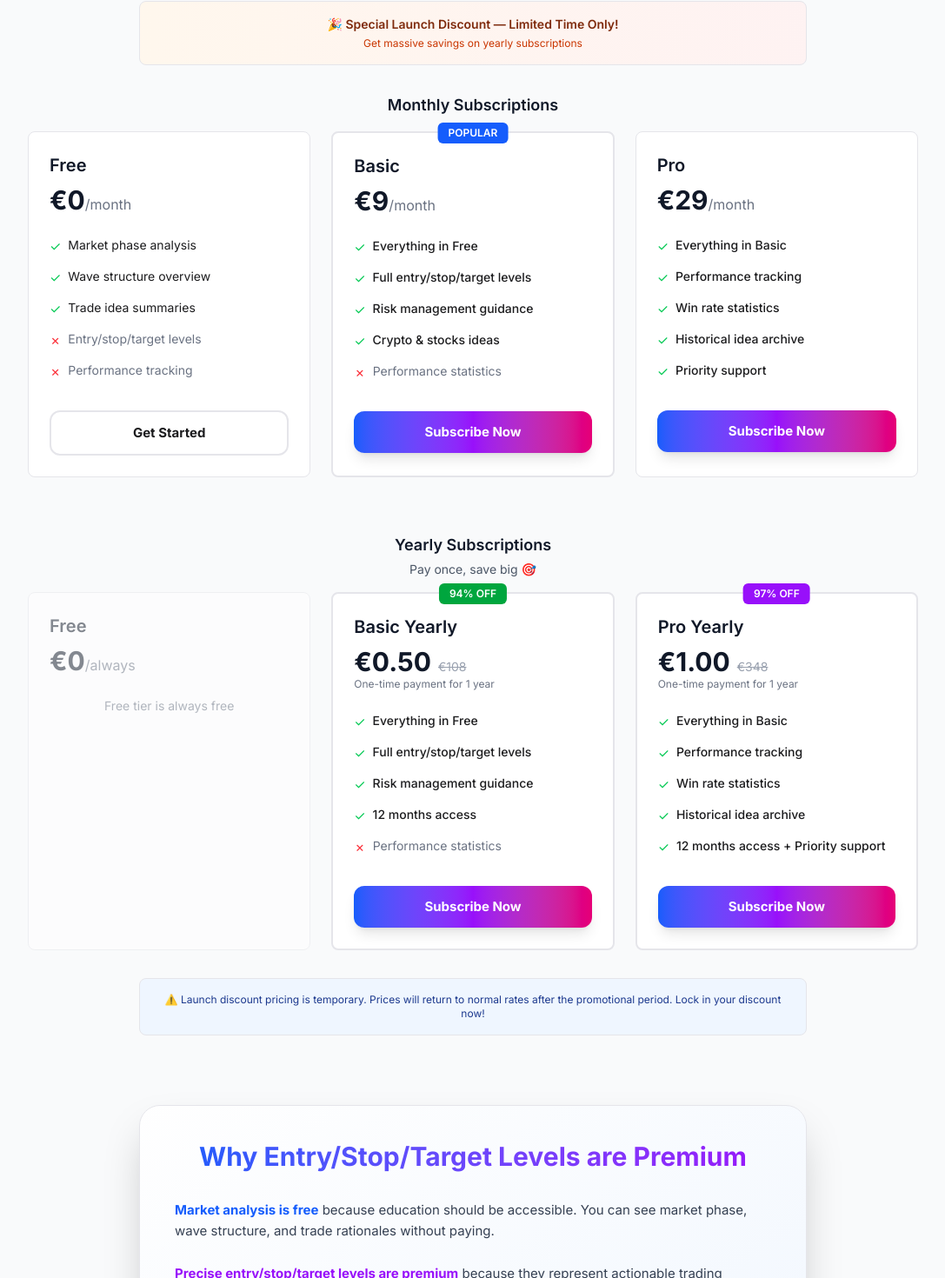
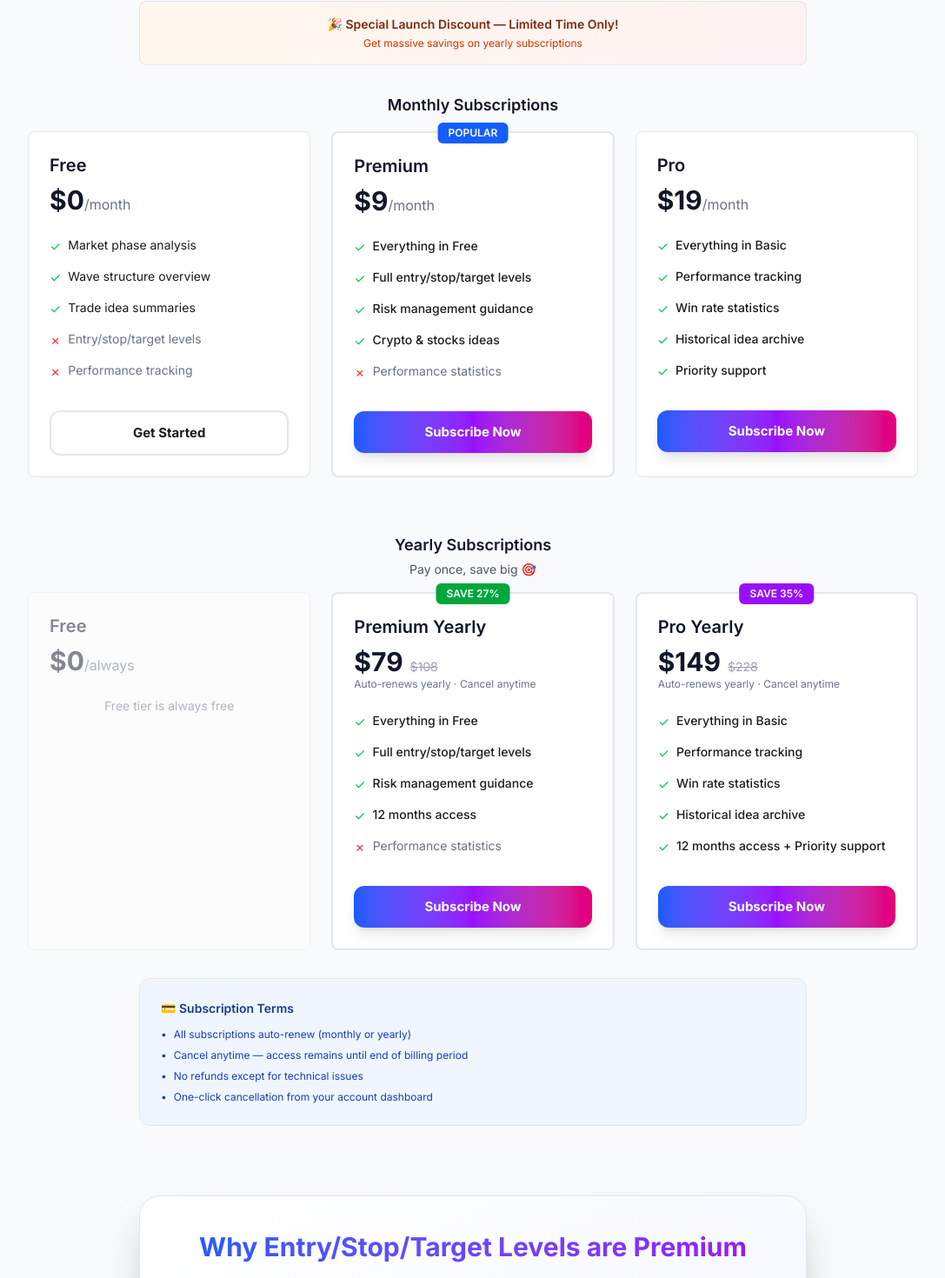
Before and after one commit to Lazovskaya/oracle, a Next.js app: page /pricing in a window 1280 px wide. Shown: the part 261-1731 px from the top of the page at 87% size, without its empty margins (96-1183 px from the left). Built offline with nearby package versions, Linux system fonts and the light colour scheme.

Commit message:
feat: update pricing to \/\ monthly and \/\ yearly with auto-renewal terms

```diff
--- a/app/pricing/page.tsx
+++ b/app/pricing/page.tsx
@@ -55,7 +55,7 @@ export default function PricingPage() {
           {/* Free Tier */}
           <div className="rounded-lg border border-gray-200 dark:border-gray-800 p-6 bg-white dark:bg-gray-900">
             <h2 className="text-xl font-semibold mb-2 text-gray-900 dark:text-white">Free</h2>
-            <p className="text-3xl font-bold mb-6 text-gray-900 dark:text-white">€0<span className="text-base font-normal text-gray-500 dark:text-gray-400">/month</span></p>
+            <p className="text-3xl font-bold mb-6 text-gray-900 dark:text-white">$0<span className="text-base font-normal text-gray-500 dark:text-gray-400">/month</span></p>
 
             <ul className="space-y-3 mb-8">
               <li className="flex items-start gap-2">
@@ -91,8 +91,8 @@ export default function PricingPage() {
               POPULAR
             </div>
 
-            <h2 className="text-xl font-semibold mb-2 text-gray-900 dark:text-white">Basic</h2>
-            <p className="text-3xl font-bold mb-6 text-gray-900 dark:text-white">€9<span className="text-base font-normal text-gray-500 dark:text-gray-400">/month</span></p>
+            <h2 className="text-xl font-semibold mb-2 text-gray-900 dark:text-white">Premium</h2>
+            <p className="text-3xl font-bold mb-6 text-gray-900 dark:text-white">$9<span className="text-base font-normal text-gray-500 dark:text-gray-400">/month</span></p>
 
             <ul className="space-y-3 mb-8">
               <li className="flex items-start gap-2">
@@ -123,7 +123,7 @@ export default function PricingPage() {
           {/* Pro Tier */}
           <div className="rounded-lg border border-gray-200 dark:border-gray-800 p-6 bg-white dark:bg-gray-900">
             <h2 className="text-xl font-semibold mb-2 text-gray-900 dark:text-white">Pro</h2>
-            <p className="text-3xl font-bold mb-6 text-gray-900 dark:text-white">€29<span className="text-base font-normal text-gray-500 dark:text-gray-400">/month</span></p>
+            <p className="text-3xl font-bold mb-6 text-gray-900 dark:text-white">$19<span className="text-base font-normal text-gray-500 dark:text-gray-400">/month</span></p>
 
             <ul className="space-y-3 mb-8">
               <li className="flex items-start gap-2">
@@ -164,7 +164,7 @@ export default function PricingPage() {
           {/* Free Tier - Spacer */}
           <div className="rounded-lg border border-gray-200 dark:border-gray-800 p-6 bg-white dark:bg-gray-900 opacity-50">
             <h2 className="text-xl font-semibold mb-2 text-gray-900 dark:text-white">Free</h2>
-            <p className="text-3xl font-bold mb-6 text-gray-900 dark:text-white">€0<span className="text-base font-normal text-gray-500 dark:text-gray-400">/always</span></p>
+            <p className="text-3xl font-bold mb-6 text-gray-900 dark:text-white">$0<span className="text-base font-normal text-gray-500 dark:text-gray-400">/always</span></p>
             <p className="text-sm text-gray-500 dark:text-gray-400 text-center">
               Free tier is always free
             </p>
@@ -173,16 +173,16 @@ export default function PricingPage() {
           {/* Basic Yearly */}
           <div className="rounded-lg border-2 border-green-600 dark:border-green-500 p-6 bg-white dark:bg-gray-900 relative">
             <div className="absolute -top-3 left-1/2 transform -translate-x-1/2 px-3 py-1 bg-green-600 text-white text-xs font-semibold rounded-md">
-              94% OFF
+              SAVE 27%
             </div>
 
-            <h2 className="text-xl font-semibold mb-2 text-gray-900 dark:text-white">Basic Yearly</h2>
+            <h2 className="text-xl font-semibold mb-2 text-gray-900 dark:text-white">Premium Yearly</h2>
             <div className="mb-6">
               <div className="flex items-baseline gap-2">
-                <p className="text-3xl font-bold text-gray-900 dark:text-white">€0.50</p>
-                <span className="text-sm line-through text-gray-400">€108</span>
+                <p className="text-3xl font-bold text-gray-900 dark:text-white">$79</p>
+                <span className="text-sm line-through text-gray-400">$108</span>
               </div>
-              <p className="text-xs text-gray-500 dark:text-gray-400">One-time payment for 1 year</p>
+              <p className="text-xs text-gray-500 dark:text-gray-400">Auto-renews yearly · Cancel anytime</p>
             </div>
 
             <ul className="space-y-3 mb-8">
@@ -214,16 +214,16 @@ export default function PricingPage() {
           {/* Pro Yearly */}
           <div className="rounded-lg border-2 border-purple-600 dark:border-purple-500 p-6 bg-white dark:bg-gray-900 relative">
             <div className="absolute -top-3 left-1/2 transform -translate-x-1/2 px-3 py-1 bg-purple-600 text-white text-xs font-semibold rounded-md">
-              97% OFF
+              SAVE 35%
             </div>
 
             <h2 className="text-xl font-semibold mb-2 text-gray-900 dark:text-white">Pro Yearly</h2>
             <div className="mb-6">
               <div className="flex items-baseline gap-2">
-                <p className="text-3xl font-bold text-gray-900 dark:text-white">€1.00</p>
-                <span className="text-sm line-through text-gray-400">€348</span>
+                <p className="text-3xl font-bold text-gray-900 dark:text-white">$149</p>
+                <span className="text-sm line-through text-gray-400">$228</span>
               </div>
-              <p className="text-xs text-gray-500 dark:text-gray-400">One-time payment for 1 year</p>
+              <p className="text-xs text-gray-500 dark:text-gray-400">Auto-renews yearly · Cancel anytime</p>
             </div>
 
             <ul className="space-y-3 mb-8">
@@ -255,11 +255,29 @@ export default function PricingPage() {
           </div>
         </div>
 
-        {/* Bottom Disclaimer */}
-        <div className="max-w-3xl mx-auto mt-8 p-4 rounded-lg bg-blue-50 dark:bg-blue-900/20 border border-blue-200 dark:border-blue-800 text-center">
-          <p className="text-xs text-blue-900 dark:text-blue-300">
-            ⚠️ Launch discount pricing is temporary. Prices will return to normal rates after the promotional period. Lock in your discount now!
-          </p>
+        {/* Subscription Terms */}
+        <div className="max-w-3xl mx-auto mt-8 space-y-4">
+          <div className="p-6 rounded-xl bg-blue-50 dark:bg-blue-900/20 border border-blue-200 dark:border-blue-800">
+            <h3 className="text-sm font-semibold text-blue-900 dark:text-blue-300 mb-3">💳 Subscription Terms</h3>
+            <ul className="space-y-2 text-xs text-blue-800 dark:text-blue-400">
+              <li className="flex items-start gap-2">
+                <span>•</span>
+                <span>All subscriptions auto-renew (monthly or yearly)</span>
+              </li>
+              <li className="flex items-start gap-2">
+                <span>•</span>
+                <span>Cancel anytime — access remains until end of billing period</span>
+              </li>
+              <li className="flex items-start gap-2">
+                <span>•</span>
+                <span>No refunds except for technical issues</span>
+              </li>
+              <li className="flex items-start gap-2">
+                <span>•</span>
+                <span>One-click cancellation from your account dashboard</span>
+              </li>
+            </ul>
+          </div>
         </div>
 
         {/* Why Premium Section */}
```
